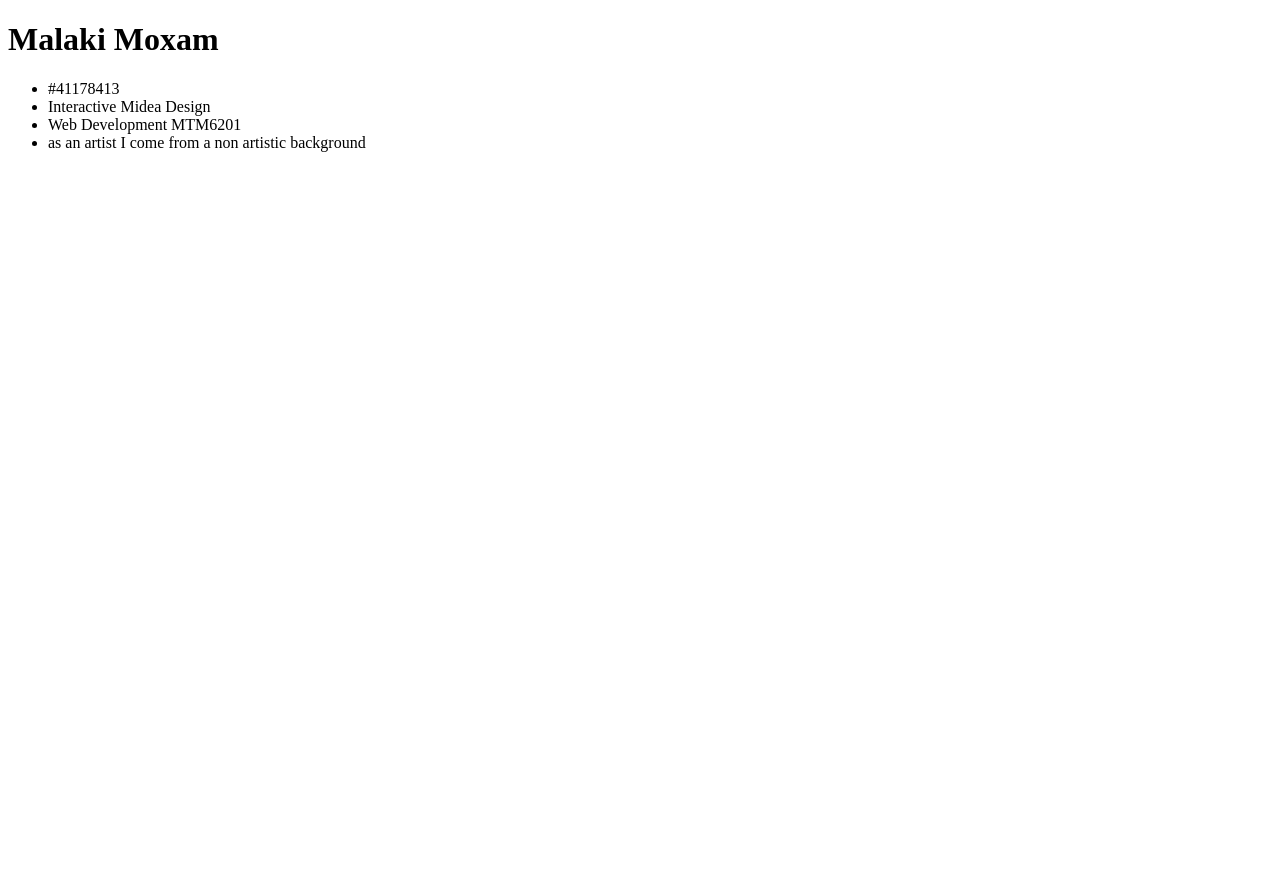
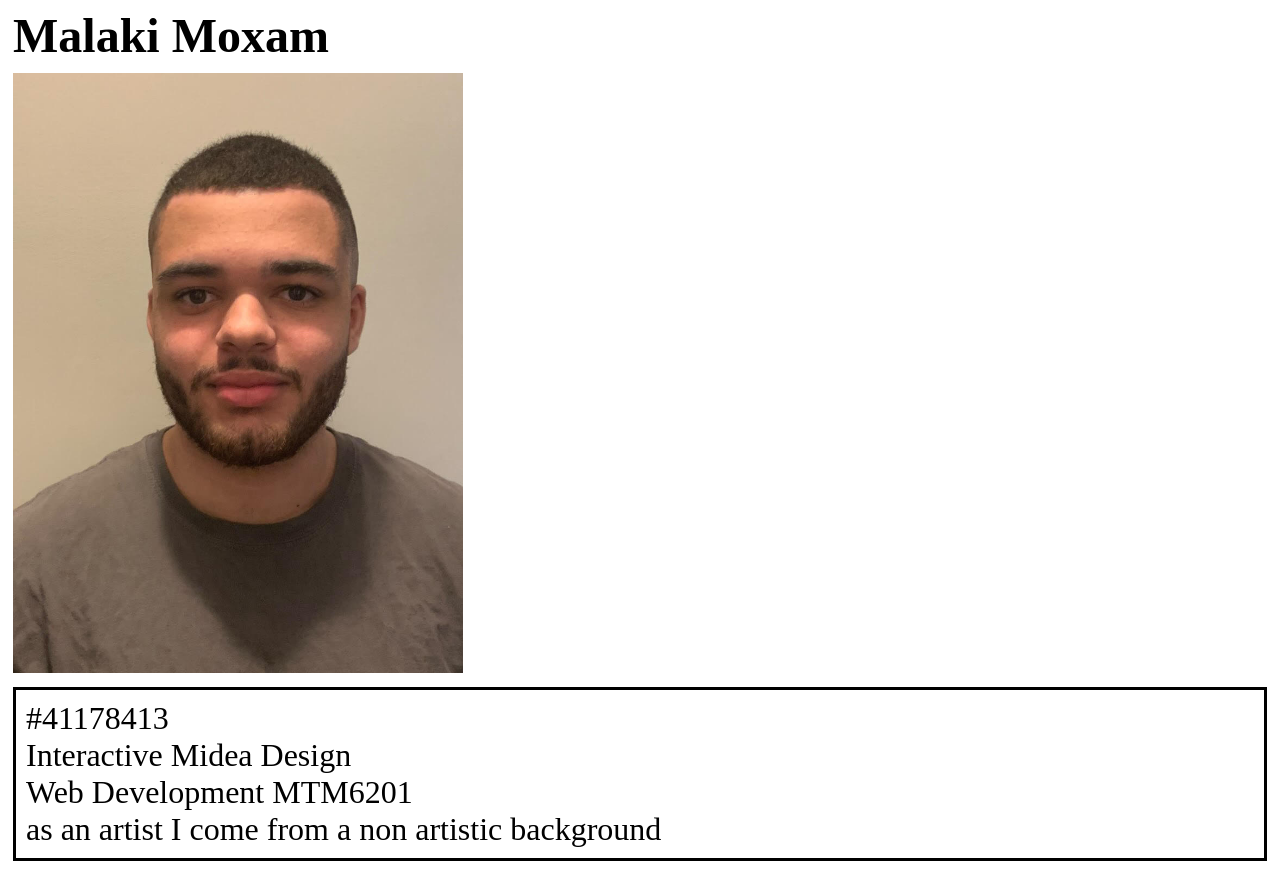
Before and after one commit to MoxamMalaki/mtm6201-week1, a plain HTML site: page index.html in a window 1280 px wide. Before the commit the page ends 800 px from the top, so only its background shows below. Drawn offline with Linux system fonts and the light colour scheme.

Commit message:
added stlye sheet

```diff
--- /dev/null
+++ b/css/style.css
@@ -0,0 +1,24 @@
+h1{
+    font-size: 3rem;
+    margin: 5px;
+}
+img{
+    width: 450px;
+    height: auto;
+    margin: 5px;
+}
+ul{
+    list-style-type: none;
+    margin: 5px;
+    padding: 10px;
+}
+
+.box{
+    border-color: black;
+    border-width: auto;
+    border-style: solid;
+}
+
+li{
+    font-size: 2rem;
+}
--- a/index.html
+++ b/index.html
@@ -3,6 +3,7 @@
 <head>
     <meta charset="UTF-8">
     <meta name="viewport" content="width=device-width, initial-scale=1.0">
+    <link rel="stylesheet" href="css/style.css">
     <title>Malaki Moxam</title>
 </head>
 <body>
@@ -10,7 +11,8 @@
         <div class="wrapper">
         <h1>Malaki Moxam</h1>
             <nav>
-                <ul>
+                <img src="img/unnamed (2).jpg" alt="Malaki Moxam">
+                <ul class="box">
                     <li>#41178413</li>
                     <li>Interactive Midea Design</li>
                     <li>Web Development MTM6201</li>
```
Also changed, not shown: img/unnamed (2).jpg (added).
